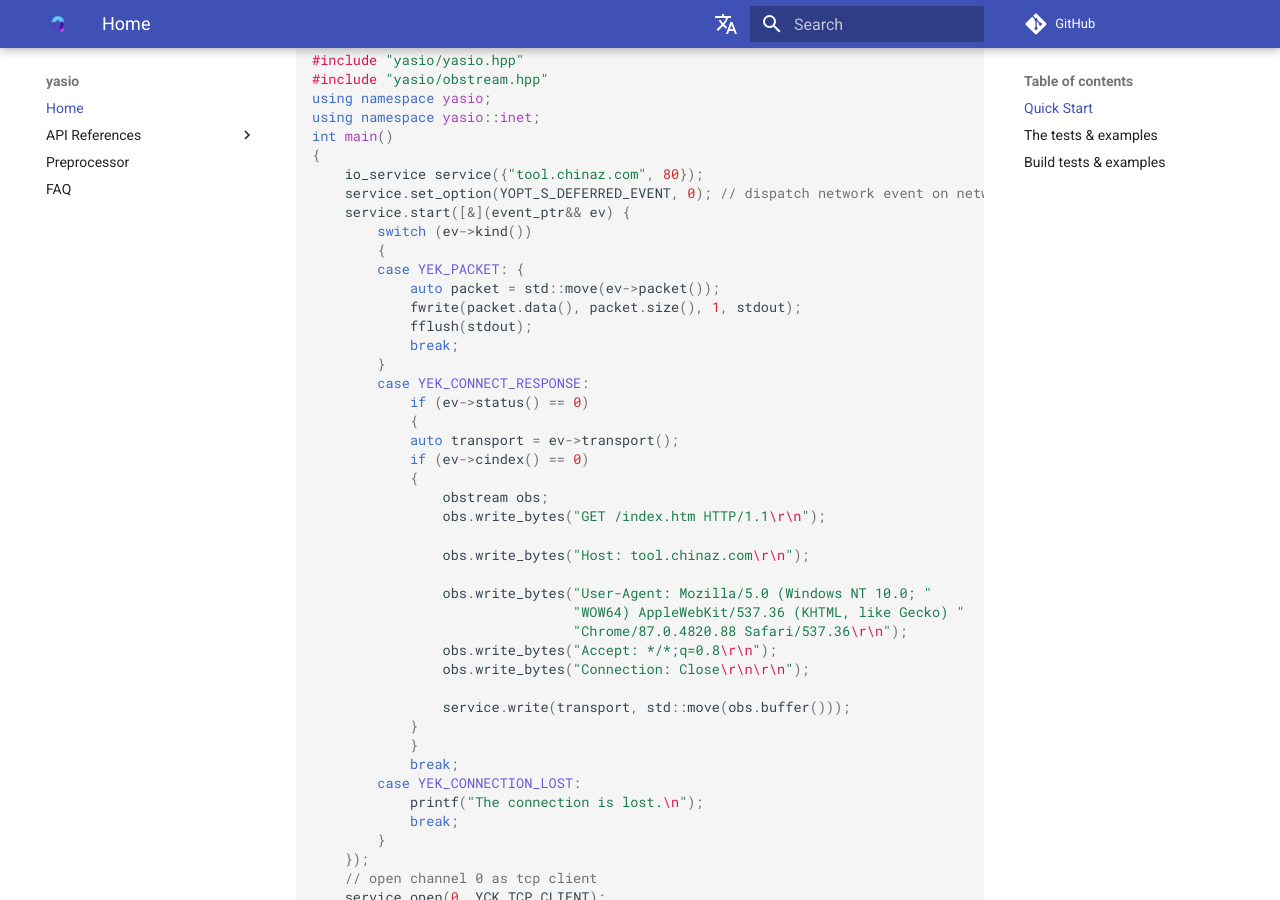
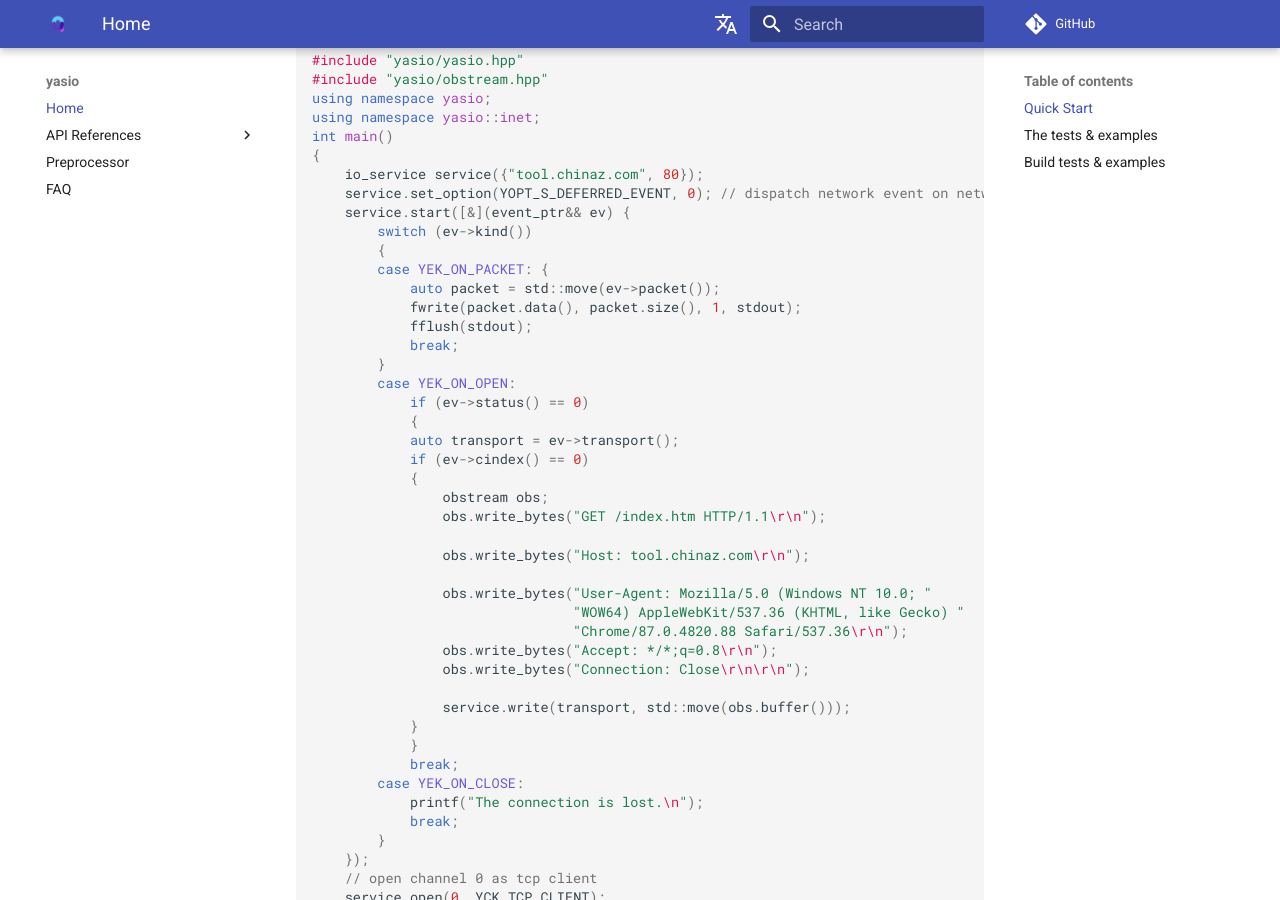
Before and after one commit to yasio/en, an MkDocs documentation site: the page built from docs/index.md, in a window 1280 px wide and 900 px high, scrolled down 708 px. Built offline with MkDocs 1.6.1 and Material for MkDocs 9.7.7, drawn with Linux system fonts in a browser that asks for light colours; comment, search, counter and statistics services are not loaded; the version menu is left out.

Commit message:
Update index.md

```diff
--- a/docs/index.md
+++ b/docs/index.md
@@ -31,13 +31,13 @@ This demo simply send http request to ``tool.chinaz.com`` and print resposne dat
         service.start([&](event_ptr&& ev) {
             switch (ev->kind())
             {
-            case YEK_PACKET: {
+            case YEK_ON_PACKET: {
                 auto packet = std::move(ev->packet());
                 fwrite(packet.data(), packet.size(), 1, stdout);
                 fflush(stdout);
                 break;
             }
-            case YEK_CONNECT_RESPONSE:
+            case YEK_ON_OPEN:
                 if (ev->status() == 0)
                 {
                 auto transport = ev->transport();
@@ -58,7 +58,7 @@ This demo simply send http request to ``tool.chinaz.com`` and print resposne dat
                 }
                 }
                 break;
-            case YEK_CONNECTION_LOST:
+            case YEK_ON_CLOSE:
                 printf("The connection is lost.\n");
                 break;
             }
@@ -77,9 +77,9 @@ This demo simply send http request to ``tool.chinaz.com`` and print resposne dat
     local respdata = ""
     service:start(function(ev)
             local k = ev.kind()
-            if (k == yasio.YEK_PACKET) then
+            if (k == yasio.YEK_ON_PACKET) then
                 respdata = respdata .. ev:packet():to_string()
-            elseif k == yasio.YEK_CONNECT_RESPONSE then
+            elseif k == yasio.YEK_ON_OPEN then
                 if ev:status() == 0 then -- connect succeed
                     local transport = ev:transport()
                     local obs = yasio.obstream.new()
@@ -93,7 +93,7 @@ This demo simply send http request to ``tool.chinaz.com`` and print resposne dat
 
                     service:write(transport, obs)
                 end
-            elseif k == yasio.YEK_CONNECTION_LOST then
+            elseif k == yasio.YEK_ON_CLOSE then
                 print("request finish, respdata: " ..  respdata)
             end
         end)
```
